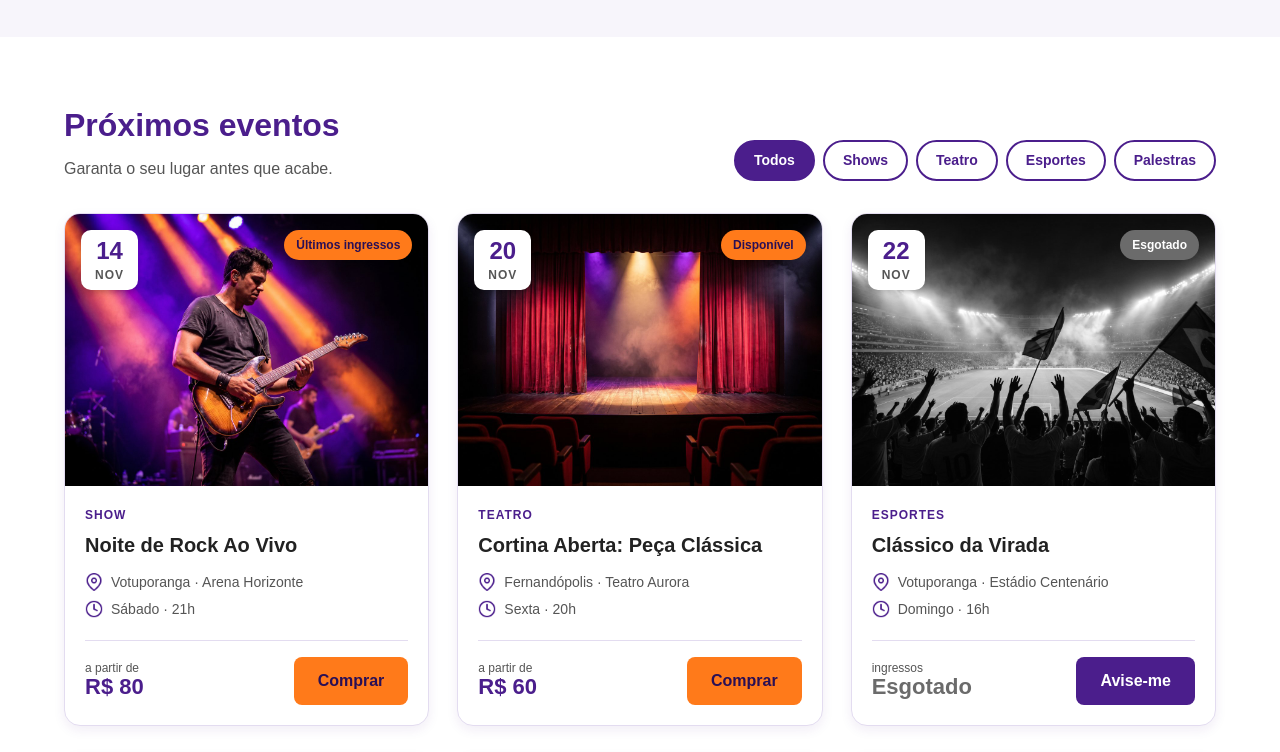
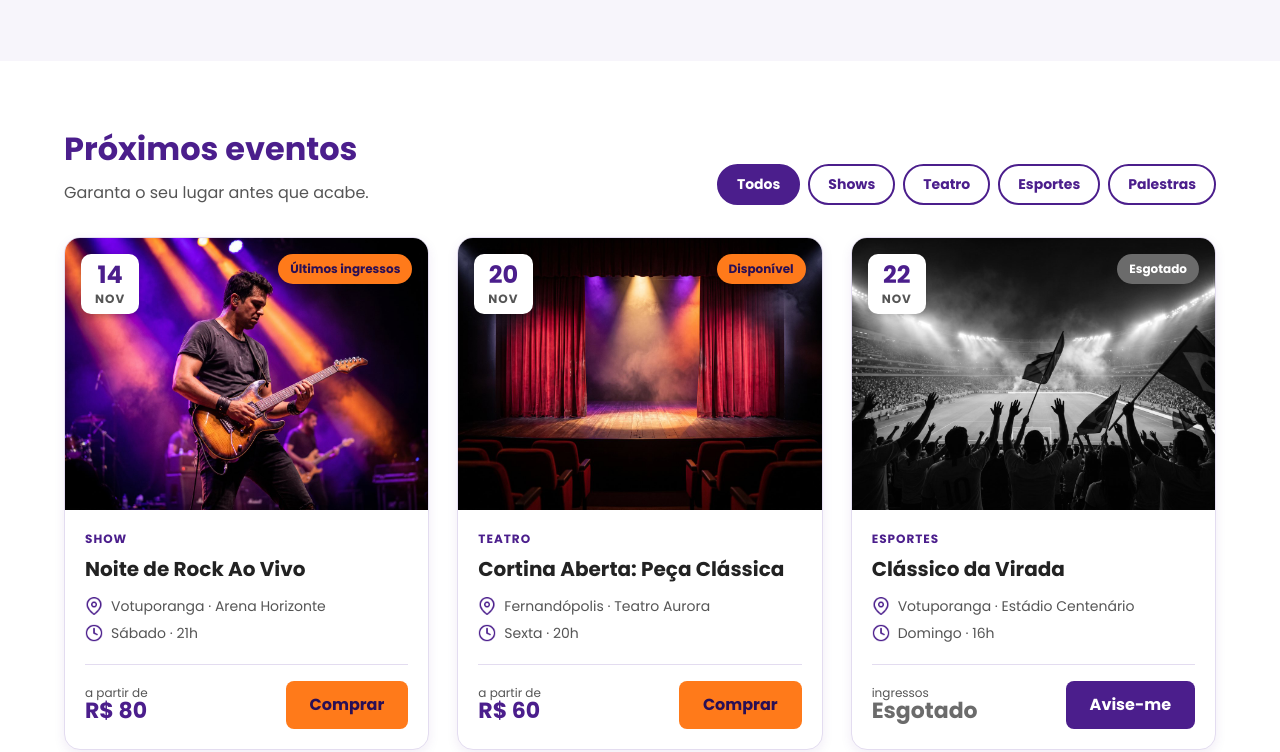
Before and after one commit to erickisilva-a11y/ingresso-ja, a plain HTML site: page index.html in a window 1280 px wide. Shown: the part 1091-1843 px from the top of the page. Drawn offline with Linux system fonts and the light colour scheme.

Commit message:
projeto pronto

```diff
--- a/index.html
+++ b/index.html
@@ -10,6 +10,9 @@
   <title>Ingresso Já — Os melhores eventos de Votuporanga e região</title>
   <!-- Ícone da aba, título da aba e ligação com o arquivo de estilos -->
   <link rel="icon" href="img/icone-ingresso.png" type="image/png">
+  <link href="<link rel="preconnect" href="https://fonts.googleapis.com">
+<link rel="preconnect" href="https://fonts.gstatic.com" crossorigin>
+<link href="https://fonts.googleapis.com/css2?family=Poppins:wght@400;600;700&display=swap" rel="stylesheet">" rel="stylesheet">
   <link rel="stylesheet" href="style.css">
 </head>
 <body id="topo">
--- a/style.css
+++ b/style.css
@@ -4,6 +4,13 @@
    Os conceitos da aula ainda NÃO aparecem de propósito:
    cores em hexadecimal, tamanhos em px, fonte Arial e nenhuma animação.
    A responsividade (media queries) fica no fim deste arquivo e não faz parte da aula. */
+
+   /*variaveis*/
+   :root {
+    --cor-primaria: #4B1E8C;
+    --cor-destaque: #FF7A1A;
+    --fonte-base: "Poppins", Arial, sans-serif
+   }
 
 /* RESET: zera as margens e o espaçamento padrão do navegador.
    box-sizing: border-box faz width e height já contarem o padding e a borda (o box model fica previsível). */
@@ -16,7 +23,7 @@
 /* CORPO DA PÁGINA: fonte, cor de fundo e cor do texto que todos os elementos herdam.
    line-height é a altura da linha (1.5 = uma vez e meia o tamanho da fonte). */
 body {
-  font-family: Arial, sans-serif;
+  font-family: var(--fonte-base);
   background-color: #f7f5fb;
   color: #222222;
   line-height: 1.5;
@@ -52,7 +59,7 @@ ol {
   left: 16px;
   z-index: 10;
   background-color: #ffffff;
-  color: #4B1E8C;
+  color: var(--cor-primaria);
   font-weight: bold;
   padding: 10px 18px;
   border-radius: 8px;
@@ -67,14 +74,14 @@ ol {
    inline-block permite usar padding e largura, mantendo o botão do tamanho do texto. */
 .botao {
   display: inline-block;
-  background-color: #FF7A1A;
+  background-color: var(--cor-destaque);
   color: #2a0f55;
   padding: 12px 24px;
   border-radius: 8px;
   border: none;
   text-decoration: none;
   text-align: center;
-  font-family: Arial, sans-serif;
+  font-family: var(--fonte-base);
   font-size: 16px;
   font-weight: bold;
   cursor: pointer;
@@ -90,13 +97,13 @@ ol {
 
 /* VARIAÇÃO: botão roxo (usado no Avise-me e na newsletter). */
 .botao-secundario {
-  background-color: #4B1E8C;
+  background-color: var(--cor-primaria);
   color: #ffffff;
 }
 
 /* CABEÇALHO: faixa roxa no topo. box-shadow cria a sombra: deslocamento horizontal, vertical, desfoque e cor. */
 .cabecalho {
-  background-color: #4B1E8C;
+  background-color: var(--cor-primaria);
   padding: 14px 0;
   box-shadow: 0 2px 8px rgba(0, 0, 0, 0.25);
 }
@@ -149,7 +156,7 @@ ol {
   position: relative;
   display: flex;
   align-items: center;
-  min-height: 560px;
+  min-height: 70vh;
   background-image: url("img/hero.jpeg");
   background-size: cover;
   background-position: center;
@@ -183,7 +190,7 @@ ol {
 /* ETIQUETA laranja. text-transform deixa o texto em maiúsculas e letter-spacing espaça as letras. */
 .hero-tag {
   display: inline-block;
-  background-color: #FF7A1A;
+  background-color: var(--cor-destaque);
   color: #2a0f55;
   font-size: 13px;
   font-weight: bold;
@@ -232,7 +239,7 @@ ol {
 .campo span {
   font-size: 12px;
   font-weight: bold;
-  color: #4B1E8C;
+  color: var(--cor-primaria);
   text-transform: uppercase;
   letter-spacing: 1px;
 }
@@ -315,7 +322,7 @@ ol {
 
 .titulo-secao h2 {
   font-size: 32px;
-  color: #4B1E8C;
+  color: var(--cor-primaria);
   margin-bottom: 8px;
 }
 
@@ -387,16 +394,16 @@ ol {
 .filtros a {
   display: block;
   padding: 8px 18px;
-  border: 2px solid #4B1E8C;
+  border: 2px solid var(--cor-primaria);
   border-radius: 24px;
-  color: #4B1E8C;
+  color: var(--cor-primaria);
   text-decoration: none;
   font-size: 14px;
   font-weight: bold;
 }
 
 .filtros a.ativo {
-  background-color: #4B1E8C;
+  background-color: var(--cor-primaria);
   color: #ffffff;
 }
 
@@ -417,7 +424,27 @@ ol {
   border-radius: 16px;
   overflow: hidden;
   box-shadow: 0 4px 12px rgba(75, 30, 140, 0.08);
+  transition:
+  transform 0.5s ease,
+  box-shadow 0.5s ease;
 }
+
+.card:hover {
+  transform: translateY(-6px);
+  box-shadow: 0 18px 36px rgba(75, 30, 140, 0.25);
+}
+
+@keyframes subir {
+  from {
+    opacity: 0;
+    transform: translateY(24px);
+  }
+  to {
+    opacity: 0;
+    transform: translateY(0);
+  }
+}
+
 
 /* Área da foto: position relative para a data e o selo ficarem sobre ela. */
 .card-imagem {
@@ -446,7 +473,7 @@ ol {
 .data strong {
   display: block;
   font-size: 24px;
-  color: #4B1E8C;
+  color: var(--cor-primaria);
 }
 
 .data span {
@@ -461,7 +488,7 @@ ol {
   position: absolute;
   top: 16px;
   right: 16px;
-  background-color: #FF7A1A;
+  background-color: var(--cor-destaque);
   color: #2a0f55;
   font-size: 12px;
   font-weight: bold;
@@ -489,7 +516,7 @@ ol {
 .categoria-evento {
   font-size: 12px;
   font-weight: bold;
-  color: #4B1E8C;
+  color: var(--cor-primaria);
   text-transform: uppercase;
   letter-spacing: 1px;
   margin-bottom: 6px;
@@ -533,7 +560,7 @@ ol {
 .preco {
   font-size: 22px;
   font-weight: bold;
-  color: #4B1E8C;
+  color: var(--cor-primaria);
   line-height: 1.1;
 }
 
@@ -568,7 +595,7 @@ ol {
   grid-template-columns: 1fr 1fr;
   border-radius: 20px;
   overflow: hidden;
-  background-color: #4B1E8C;
+  background-color: var(--cor-primaria);
   box-shadow: 0 12px 32px rgba(42, 15, 85, 0.35);
 }
 
@@ -654,7 +681,7 @@ ol {
   height: 56px;
   margin: 0 auto 16px;
   border-radius: 50%;
-  background-color: #4B1E8C;
+  background-color: var(--cor-primaria);
   color: #ffffff;
   font-size: 24px;
   font-weight: bold;
@@ -673,7 +700,7 @@ ol {
 
 /* NEWSLETTER: faixa laranja com chamada e formulário de e-mail. */
 .newsletter {
-  background-color: #FF7A1A;
+  background-color: var(--cor-destaque);
   padding: 48px 0;
 }
 
```
